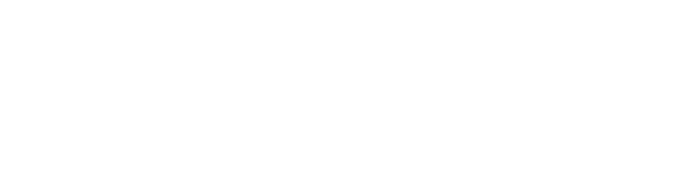
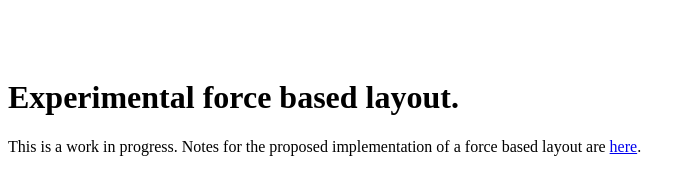
Before and after one commit to npmcdn-to-unpkg-bot/MichaelJWebster.github.io, a website: page html/layouts.html in a window 1280 px wide. Shown: the whole page, without its empty margins (0-696 px from the left). Drawn offline with Linux system fonts and the light colour scheme.

Commit message:
Added link to layouts doc.

```diff
--- a/html/layouts.html
+++ b/html/layouts.html
@@ -9,10 +9,18 @@
   </head>
 
   <body>
-    <div id="layoutSvg">
+    <div class="container">
+      <row>
+	<h1>Experimental force based layout.</h1>
+	<p>This is a work in progress. Notes for the proposed implementation of a force
+	  based layout are
+	  <a href="https://cdn.rawgit.com/MichaelJWebster/LayoutExp/master/docs/layouts.html">here</a>.
+	  </p>
+      <div id="layoutSvg">
+      </div>
     </div>
-    <script data-main="../js/layoutPage.js" src="../bower_components/requirejs/require.js">
-    </script>
+      <script data-main="../js/layoutPage.js" src="../bower_components/requirejs/require.js">
+      </script>
   </body>
 
 </html>
```
Also changed, not shown: index.html (+1 -1 lines).
